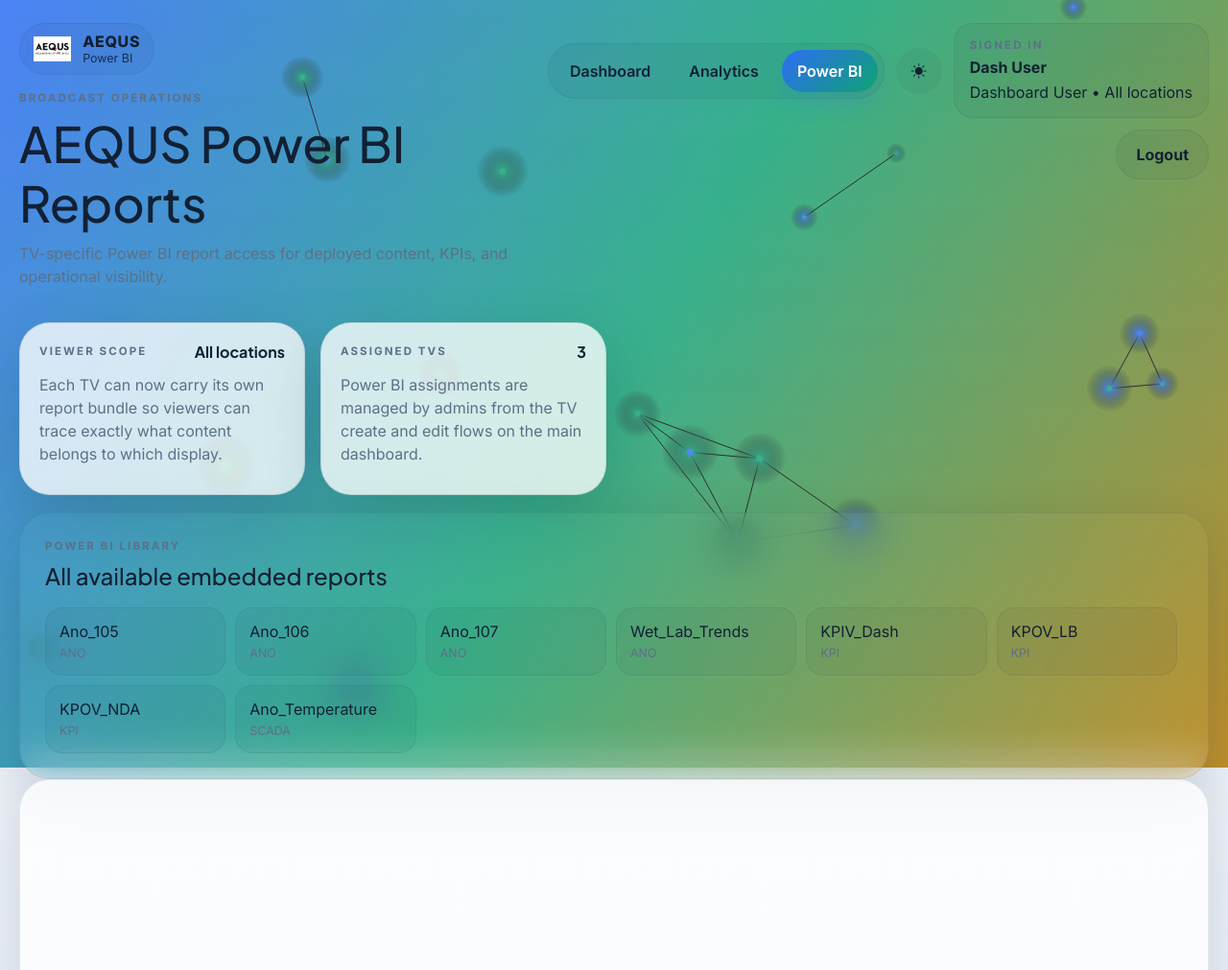
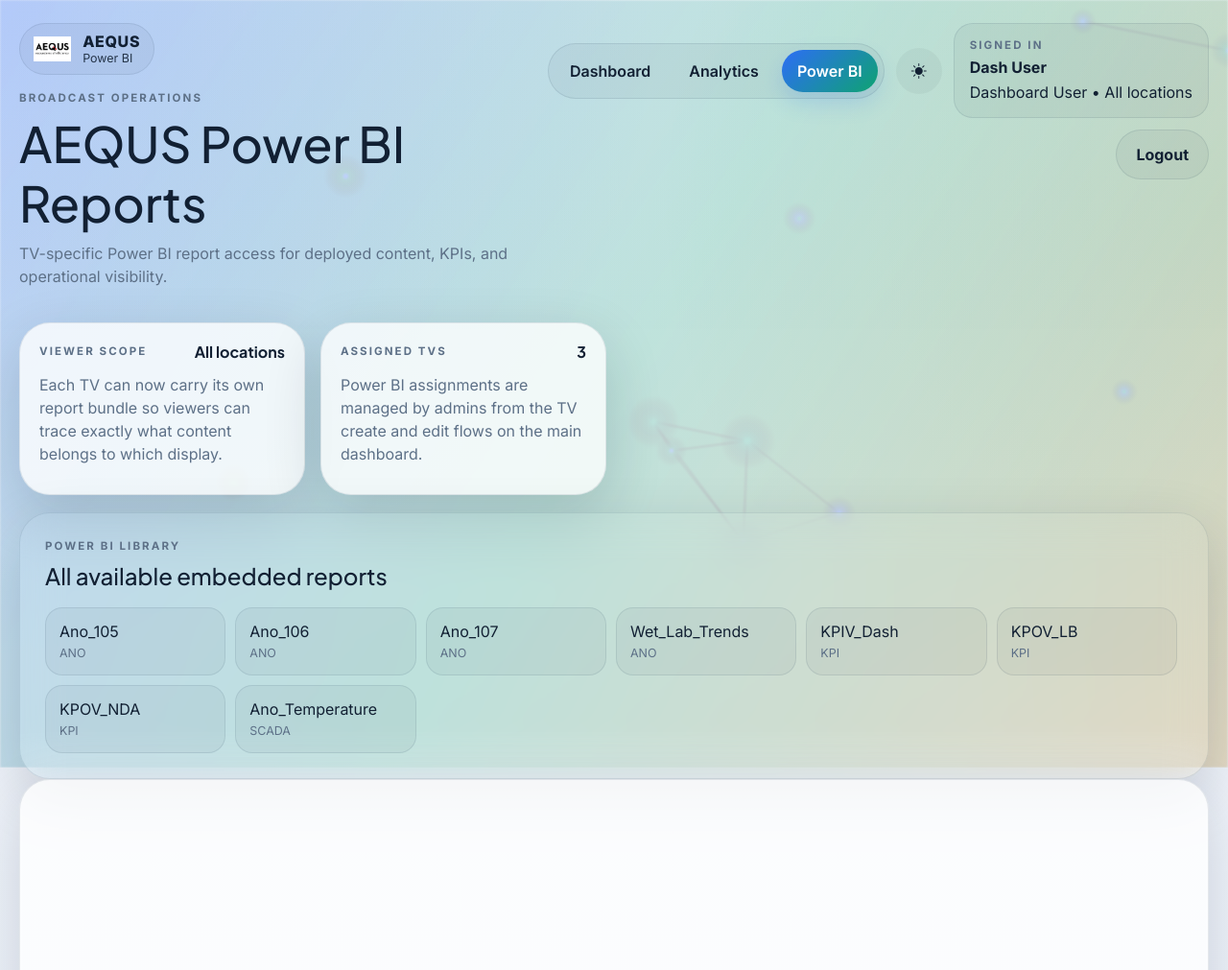
Before and after one commit to UJJWAL10R/AEQUS_flask-website, a Flask app: page /powerbi in a window 1280 px wide. Shown: the top 1011 px of the page at 96% size. Run offline with Flask 3, Linux system fonts and the light colour scheme; the visitor is signed in with stand-in values (Sample User, id 1); data comes from the database, SQL or seed files in the repository.

Commit message:
Initial commit

```diff
--- a/static/app.js
+++ b/static/app.js
@@ -228,15 +228,15 @@
       points.length = 0;
       const targetCount = prefersReducedMotion
         ? 0
-        : Math.max(16, Math.min(34, Math.floor((width * height) / 52000)));
+        : Math.max(10, Math.min(22, Math.floor((width * height) / 90000)));
 
       for (let index = 0; index < targetCount; index += 1) {
         points.push({
           x: Math.random() * width,
           y: Math.random() * height,
-          vx: (Math.random() - 0.5) * 0.22,
-          vy: (Math.random() - 0.5) * 0.22,
-          radius: 1.2 + Math.random() * 2.8,
+          vx: (Math.random() - 0.5) * 0.12,
+          vy: (Math.random() - 0.5) * 0.12,
+          radius: 1 + Math.random() * 2.1,
           pulse: Math.random() * Math.PI * 2,
         });
       }
@@ -262,8 +262,8 @@
           const dx = a.x - b.x;
           const dy = a.y - b.y;
           const distance = Math.sqrt(dx * dx + dy * dy);
-          if (distance > 180) continue;
-          const alpha = (1 - distance / 180) * 0.18;
+          if (distance > 160) continue;
+          const alpha = (1 - distance / 160) * 0.08;
           context.strokeStyle = palette.line.replace(")", `, ${alpha})`).replace("rgb", "rgba");
           context.lineWidth = 1;
           context.beginPath();
@@ -300,14 +300,14 @@
       points.forEach((point, index) => {
         point.x += point.vx;
         point.y += point.vy;
-        point.pulse += 0.018 + index * 0.0004;
+        point.pulse += 0.01 + index * 0.0002;
 
         if (point.x <= -20 || point.x >= width + 20) point.vx *= -1;
         if (point.y <= -20 || point.y >= height + 20) point.vy *= -1;
 
         const radius = point.radius + Math.sin(point.pulse) * 0.7;
         const halo = context.createRadialGradient(point.x, point.y, 0, point.x, point.y, radius * 8);
-        halo.addColorStop(0, normalizeColor(index % 3 === 0 ? palette.accent : palette.accent2, 0.28));
+        halo.addColorStop(0, normalizeColor(index % 3 === 0 ? palette.accent : palette.accent2, 0.12));
         halo.addColorStop(1, "rgba(0, 0, 0, 0)");
         context.fillStyle = halo;
         context.beginPath();
--- a/static/styles.css
+++ b/static/styles.css
@@ -122,32 +122,42 @@
 .live-background-canvas {
   width: 100%;
   height: 100%;
-  opacity: 0.82;
+  opacity: 0.3;
+  filter: blur(1px);
 }
 
 .live-background-grid {
   background-image:
-    linear-gradient(rgba(255, 255, 255, 0.025) 1px, transparent 1px),
-    linear-gradient(90deg, rgba(255, 255, 255, 0.025) 1px, transparent 1px);
-  background-size: 72px 72px;
+    linear-gradient(rgba(255, 255, 255, 0.012) 1px, transparent 1px),
+    linear-gradient(90deg, rgba(255, 255, 255, 0.012) 1px, transparent 1px);
+  background-size: 96px 96px;
   mask-image: linear-gradient(to bottom, rgba(0, 0, 0, 0.95), transparent 100%);
-  opacity: 0.55;
+  opacity: 0.18;
 }
 
 .live-background-scan {
   background:
-    linear-gradient(180deg, transparent 0%, rgba(99, 168, 255, 0.055) 50%, transparent 100%);
+    linear-gradient(180deg, transparent 0%, rgba(99, 168, 255, 0.024) 50%, transparent 100%);
   transform: translateY(-100%);
-  animation: liveScan 14s linear infinite;
-  opacity: 0.7;
+  animation: liveScan 20s linear infinite;
+  opacity: 0.28;
 }
 
 .auth-body .live-background-canvas {
-  opacity: 0.94;
+  opacity: 0.4;
 }
 
 .auth-body .live-background-grid {
-  opacity: 0.7;
+  opacity: 0.22;
+}
+
+.dashboard-shell .live-background-canvas,
+body:not(.auth-body) .live-background-canvas {
+  opacity: 0.22;
+}
+
+body:not(.auth-body) .live-background-scan {
+  opacity: 0.18;
 }
 
 .app-shell {
```
